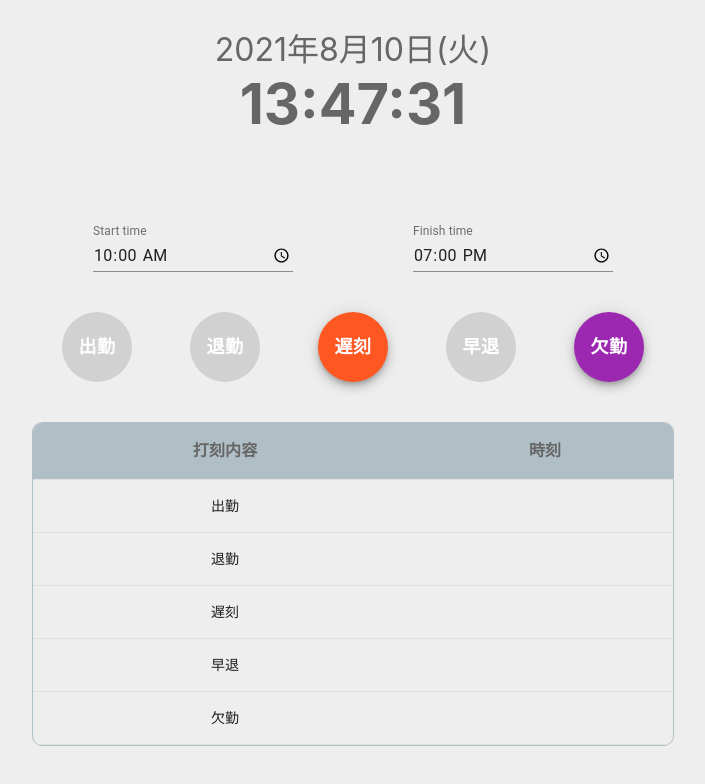
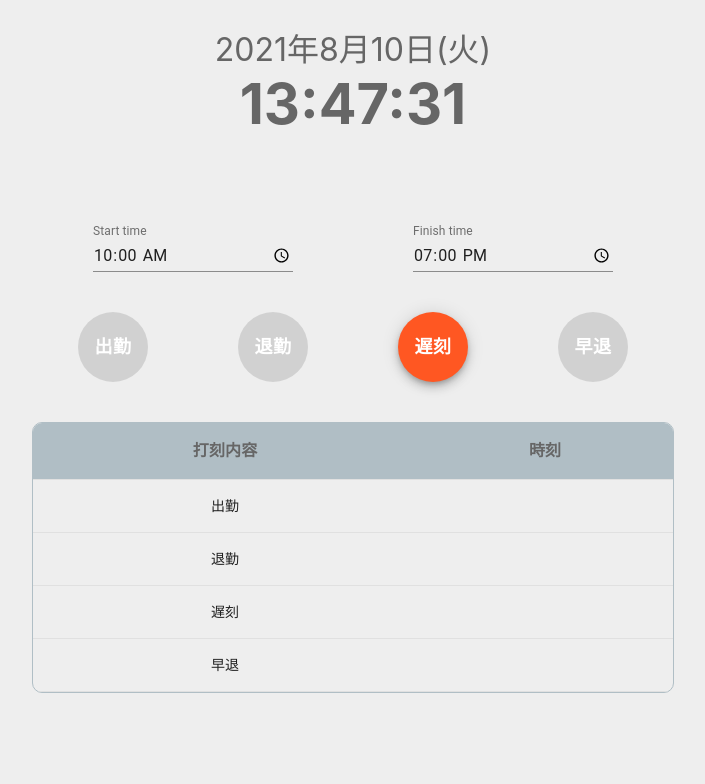
Before and after one commit to Arimuuuura/react-kint, a React (Create React App) app in the folder kint/: page / in a window 1280 px wide. Shown: the top 784 px of the page, without its empty margins (287-992 px from the left). Built offline with nearby package versions, Linux system fonts and the light colour scheme.

Commit message:
欠勤機能の削除 & ボタンの活性化、非活性化の判断処理リファクタリング

```diff
--- a/kint/src/components/ui/ActionButton.jsx
+++ b/kint/src/components/ui/ActionButton.jsx
@@ -28,12 +28,6 @@ const useStyles = makeStyles((theme) =>
       backgroundColor: '#e91e63',
       '&:hover': {
         backgroundColor: '#f48fb1',
-      }
-    },
-    Absence: {
-      backgroundColor: '#9c27b0',
-      '&:hover': {
-        backgroundColor: '#ce93d8',
       }
     },
     container: {
@@ -72,7 +66,6 @@ export const ActionButton = (props) => {
   const [leaving, setLeaving] = useState(true)
   const [behind, setBehind] = useState(true)
   const [leaveEarly, setLeaveEarly] = useState(true)
-  const [absence, setAbsence] = useState(true)
   const [isStart, setIsStart] = useState(false)
   const [isFinish, setIsFinish] = useState(false)
 
@@ -81,29 +74,27 @@ export const ActionButton = (props) => {
   const finish = finishTimeText;
 
   useEffect(() => {
-    // 出勤前
+    // 出勤 or 遅刻
     if (!isStart) {
       setAttendance(false);
       setBehind(false);
-      setAbsence(false);
-    }
-    // 出勤時間を過ぎても打刻されていない時
-    if (!isStart && start < nowTime) {
-      setAttendance(true);
-    }
-    // 出勤 or 遅刻が押された時
-    if (isStart) {
+      if (start > nowTime) {
+        setBehind(true);
+      } else if (start < nowTime) {
+        setAttendance(true);
+      }
+    } else {
+      // 退勤 or 早退
       setAttendance(true);
       setBehind(true);
-      setAbsence(true);
       setLeaving(false);
       setLeaveEarly(false);
+      if (finish > nowTime) {
+        setLeaving(true);
+      } else if (finish < nowTime) {
+        setLeaveEarly(true);
+      }
     }
-    // 退勤時間前に打刻する場合
-    if (isStart && finish > nowTime) {
-      setLeaving(true);
-    }
-    // 退勤 or 早退が押された時
     if (isFinish) {
       setLeaving(true);
       setLeaveEarly(true);
@@ -122,13 +113,6 @@ export const ActionButton = (props) => {
     setIsFinish(true);
   }
 
-  const onClickAbsence = (e) => {
-    localStorage.setItem(e.target.innerText, nowTime);
-    setIsStamp(!isStamp);
-    setIsStart(true);
-    setIsFinish(true);
-  }
-
   return (
     <div className={classes.container}>
       <div className={classes.buttonContainer}>
@@ -136,7 +120,6 @@ export const ActionButton = (props) => {
         <Button disabled={leaving} className={classes.Leaving} onClick={ onClickFinish }>退勤</Button>
         <Button disabled={behind} className={classes.Behind} onClick={ onClickStart }>遅刻</Button>
         <Button disabled={leaveEarly} className={classes.LeaveEarly} onClick={ onClickFinish }>早退</Button>
-        <Button disabled={absence} className={classes.Absence} onClick={ onClickAbsence }>欠勤</Button>
       </div>
       <Stamped isStamp={isStamp} />
     </div>
--- a/kint/src/components/ui/Stamped.jsx
+++ b/kint/src/components/ui/Stamped.jsx
@@ -40,7 +40,6 @@ export const Stamped = memo((props) => {
     {id: '退勤', time: localStorage.getItem('退勤')},
     {id: '遅刻', time: localStorage.getItem('遅刻')},
     {id: '早退', time: localStorage.getItem('早退')},
-    {id: '欠勤', time: localStorage.getItem('欠勤')},
   ];
 
   return (
```
